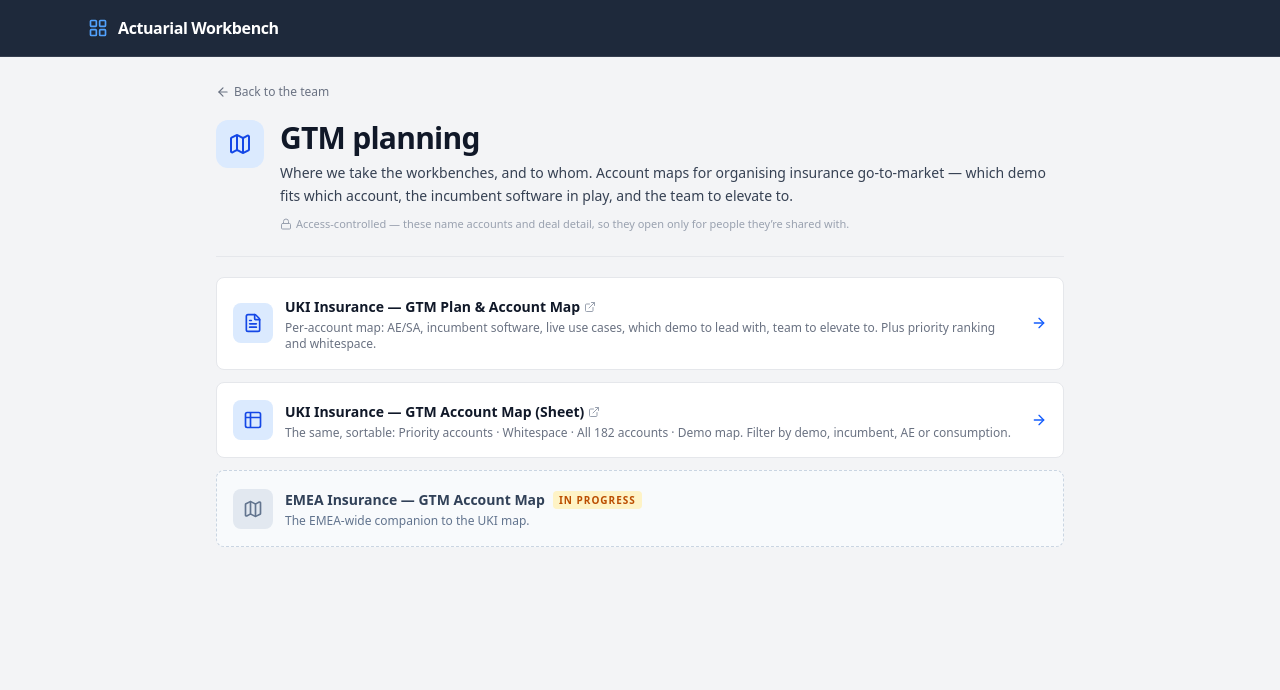
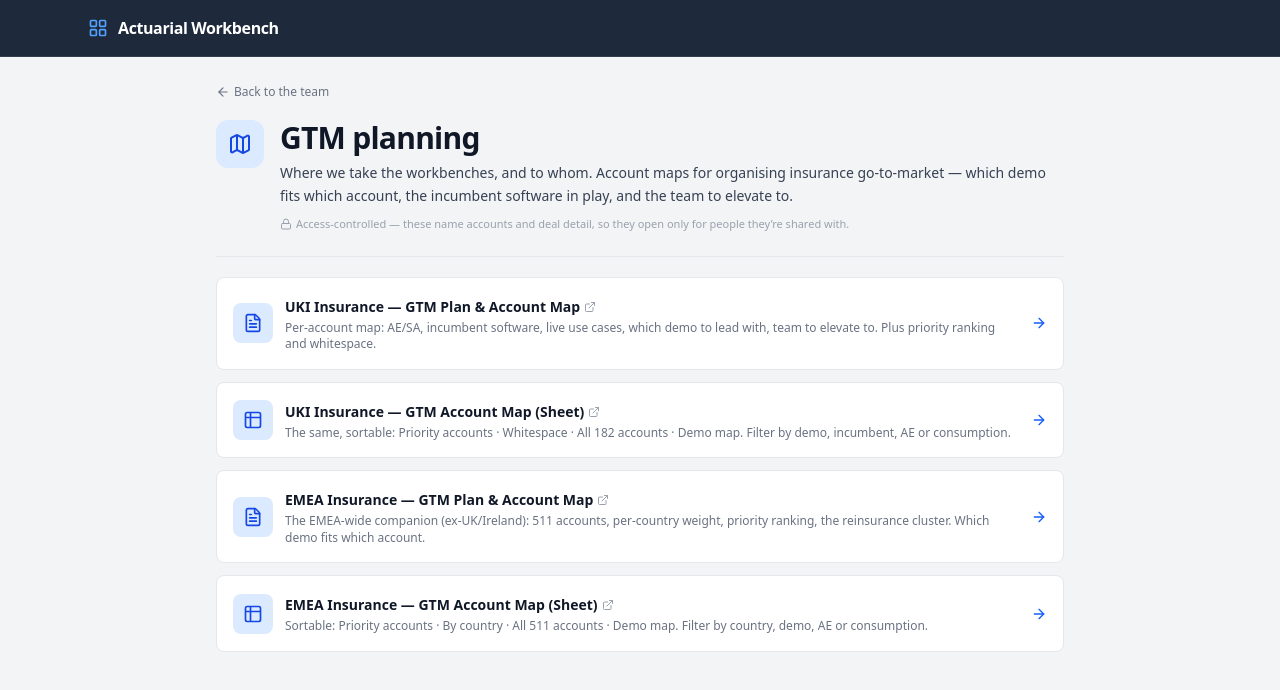
Before and after one commit to wryszka/actuarial-workbench, a React (Vite) app in the folder src/app/frontend/: page /gtm in a window 1280 px wide. Shown: the top 690 px of the page. Built offline with nearby package versions, Linux system fonts and the light colour scheme; no server answers.

Commit message:
GTM page: add EMEA account map doc + sheet (511 accounts)
Co-authored-by: Isaac

```diff
--- a/src/app/frontend/src/pages/GTM.tsx
+++ b/src/app/frontend/src/pages/GTM.tsx
@@ -31,11 +31,16 @@ const DOCS: GtmDoc[] = [
     icon: Table2,
   },
   {
-    title: 'EMEA Insurance — GTM Account Map',
-    sublabel: 'The EMEA-wide companion to the UKI map.',
-    href: '',
-    icon: Map,
-    tag: 'in progress',
+    title: 'EMEA Insurance — GTM Plan & Account Map',
+    sublabel: 'The EMEA-wide companion (ex-UK/Ireland): 511 accounts, per-country weight, priority ranking, the reinsurance cluster. Which demo fits which account.',
+    href: 'https://docs.google.com/document/d/13PV3MOpUksYA8I81EN_TiMbT9CO_ry4zsyueGriPJ10/edit',
+    icon: FileText,
+  },
+  {
+    title: 'EMEA Insurance — GTM Account Map (Sheet)',
+    sublabel: 'Sortable: Priority accounts · By country · All 511 accounts · Demo map. Filter by country, demo, AE or consumption.',
+    href: 'https://docs.google.com/spreadsheets/d/1K8KvQEUYHsSJGJGeq4jQmc4LnSK797pnsLauHLkD6Io/edit',
+    icon: Table2,
   },
 ];
 
```
